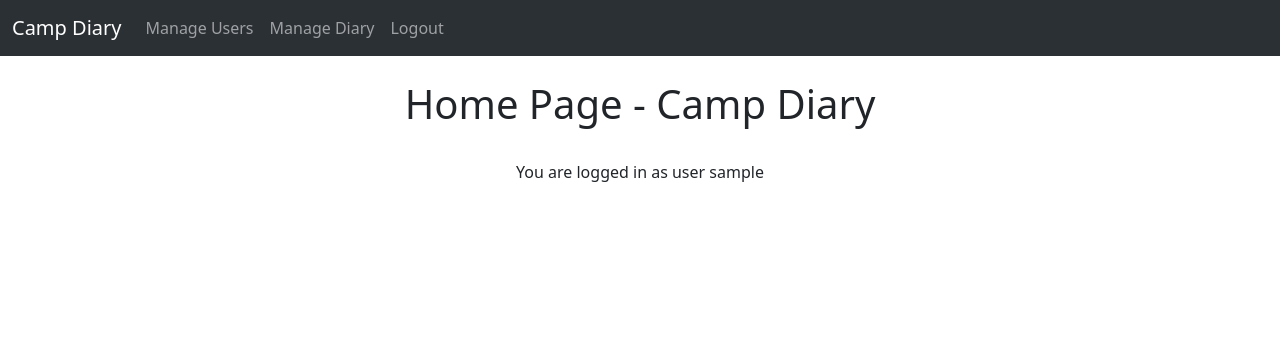
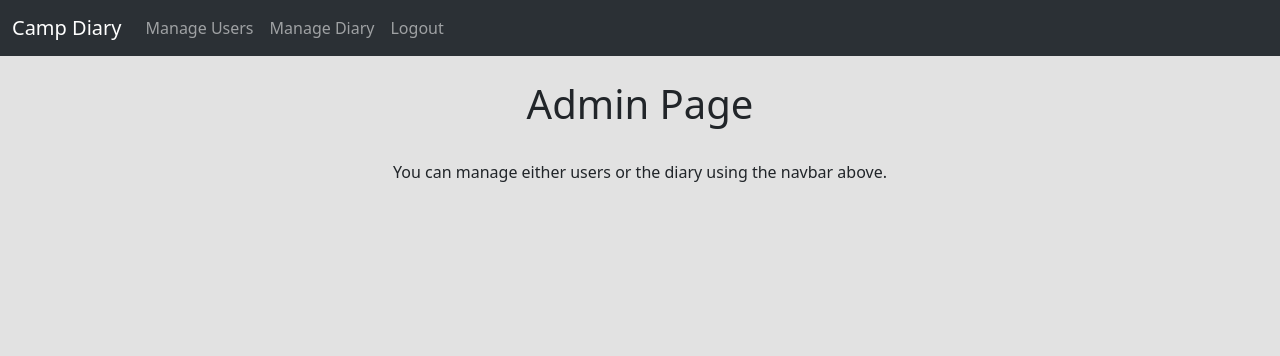
Before and after one commit to Niclas-L/camp-diary, a Flask app: page / in a window 1280 px wide. Shown: the top 356 px of the page. Run offline with Flask 3, Linux system fonts and the light colour scheme; the visitor is signed in with stand-in values (Sample User, id 1).

Commit message:
Removed home page for participants and counselors

```diff
--- a/routes.py
+++ b/routes.py
@@ -17,6 +17,9 @@ from admin import (
 
 @app.route("/", methods=["GET"])
 def index():
+    if "role" in session:
+        if session["role"] == "participant" or session["role"] == "counselor":
+            return redirect(f"/user/{session['id']}")
     return render_template("home.html")
 
 
--- a/templates/base.html
+++ b/templates/base.html
@@ -16,14 +16,19 @@
   <body>
     <!-- NAVBAR -->
     {% include "navbar.html" %}
+    <div>
+      <style>
+        body {
+          background-color: #e2e2e2;
+        }
+      </style>
+      <!-- FLASHING MESSAGES -->
+      {% include "message.html" %}
+      <br />
 
-    <!-- FLASHING MESSAGES -->
-    {% include "message.html" %}
-    <br />
-
-    <!-- CONTENT BLOCK -->
-    <div class="container">{% block content%} {% endblock %}</div>
-
+      <!-- CONTENT BLOCK -->
+      <div class="container">{% block content%} {% endblock %}</div>
+    </div>
     <script
       src="https://cdn.jsdelivr.net/npm/bootstrap@5.3.0/dist/js/bootstrap.bundle.min.js"
       integrity="sha384-geWF76RCwLtnZ8qwWowPQNguL3RmwHVBC9FhGdlKrxdiJJigb/j/68SIy3Te4Bkz"
--- a/templates/home.html
+++ b/templates/home.html
@@ -1,13 +1,17 @@
-{% extends "base.html" %} {% block content %}
-<h1 class="container text-center">Home Page - Camp Diary</h1>
+{% extends "base.html" %} {% block content %} {% if session.username and
+session.role == 'admin' %}
+<h1 class="container text-center">Admin Page</h1>
 <br />
 
-{% if session.username %}
 <p class="container text-center">
-  You are logged in as user {{ session.username }}
+  You can manage either users or the diary using the navbar above.
 </p>
 
 {% else %}
+
+<h1 class="container text-center">Welcome to Camp Diary!</h1>
+<br />
+
 <h3 class="container text-center">Log in</h3>
 
 <div class="container mt-5">
--- a/templates/navbar.html
+++ b/templates/navbar.html
@@ -20,18 +20,9 @@
         </li>
         <li class="nav-item">
           <a class="nav-link" href="/admin/manage-diary">Manage Diary</a>
-          {% endif %} {% if session["username"] %} {% if session["role"] ==
-          "participant" %}
+          {% endif %} {% if session["username"] %}
         </li>
 
-        <li class="nav-item">
-          <a class="nav-link" href="/user/{{session['id']}}">My Diary</a>
-        </li>
-        {% endif %} {% if session["role"] == "counselor" %}
-        <li class="nav-item">
-          <a class="nav-link" href="/user/{{session['id']}}">My Participants</a>
-        </li>
-        {% endif %}
         <li class="nav-item">
           <a class="nav-link" href="/logout">Logout</a>
         </li>
--- a/templates/participant.html
+++ b/templates/participant.html
@@ -2,7 +2,7 @@
 content %}
 
 <div class="container mt-5">
-  <h1 class="mb-4">My Diary</h1>
+  <h1 class="mb-4 text-center">My Diary</h1>
 
   {% for day, entries in diary_data.items() %} {% if day.visible == t %}
   <div class="card mt-4">
```
